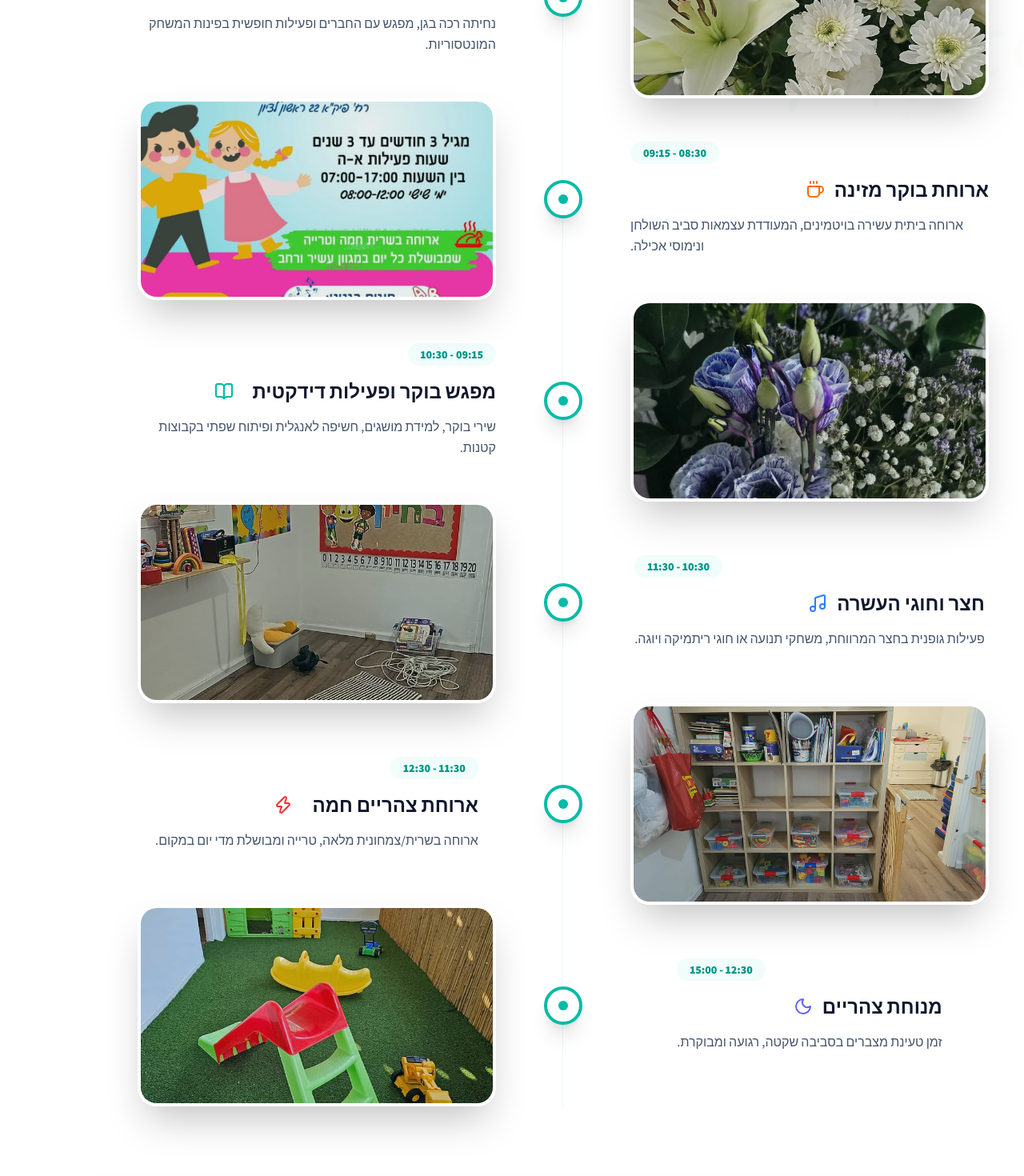
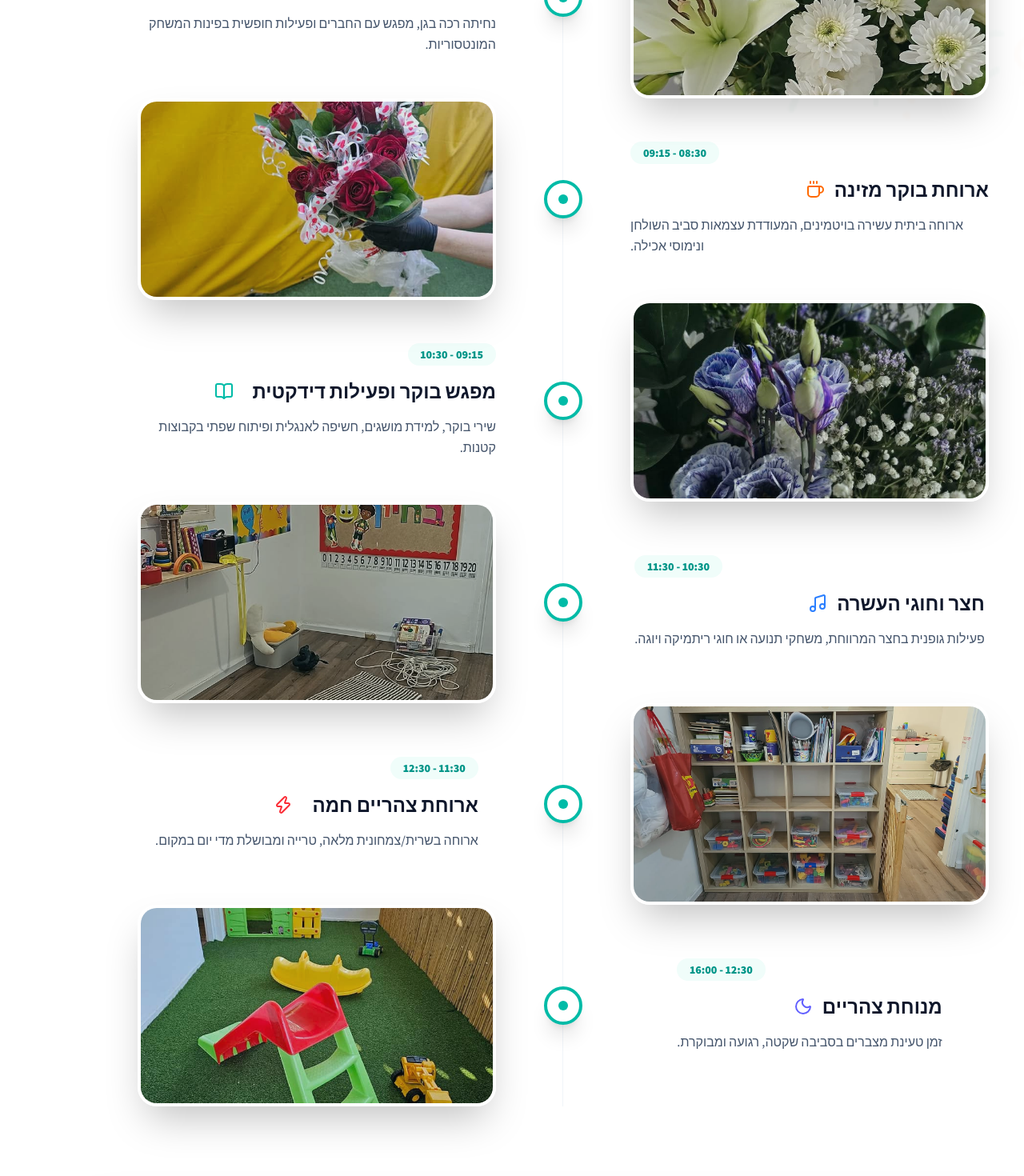
Before and after one commit to kadshol/-, a Next.js app: page / in a window 1280 px wide. Shown: the part 3160-4630 px from the top of the page at 80% size. Built offline with nearby package versions, Linux system fonts and the light colour scheme.

Commit message:
Update opening hours, remove Friday/afternoon care options, and update breakfast image

```diff
--- a/src/components/Footer.tsx
+++ b/src/components/Footer.tsx
@@ -83,15 +83,7 @@ export default function Footer() {
             <ul className="space-y-4 text-slate-600 font-bold">
               <li className="flex justify-between border-b border-slate-50 pb-2">
                 <span>ראשון - חמישי</span>
-                <span className="text-slate-900">07:00 - 17:00</span>
-              </li>
-              <li className="flex justify-between border-b border-slate-50 pb-2 text-teal-600">
-                <span>אופציה לצהרון</span>
-                <span>עד 19:00</span>
-              </li>
-              <li className="flex justify-between border-b border-slate-50 pb-2">
-                <span>שישי</span>
-                <span className="text-slate-900">08:00 - 12:00</span>
+                <span className="text-slate-900">07:30 - 16:00</span>
               </li>
             </ul>
           </div>
--- a/src/components/Schedule.tsx
+++ b/src/components/Schedule.tsx
@@ -7,7 +7,7 @@ import Image from 'next/image';
 
 const scheduleItems = [
   {
-    time: '07:00 - 08:30',
+    time: '07:30 - 08:30',
     title: 'קבלת פנים ומשחק חופשי',
     description: 'נחיתה רכה בגן, מפגש עם החברים ופעילות חופשית בפינות המשחק המונטסוריות.',
     icon: <Sun className="text-amber-500" />,
@@ -18,7 +18,7 @@ const scheduleItems = [
     title: 'ארוחת בוקר מזינה',
     description: 'ארוחה ביתית עשירה בויטמינים, המעודדת עצמאות סביב השולחן ונימוסי אכילה.',
     icon: <Coffee className="text-orange-500" />,
-    image: '/images/5.jpg'
+    image: '/images/6.jpg'
   },
   {
     time: '09:15 - 10:30',
@@ -42,7 +42,7 @@ const scheduleItems = [
     image: '/images/11.jpg'
   },
   {
-    time: '12:30 - 15:00',
+    time: '12:30 - 16:00',
     title: 'מנוחת צהריים',
     description: 'זמן טעינת מצברים בסביבה שקטה, רגועה ומבוקרת.',
     icon: <Moon className="text-indigo-500" />,
```
